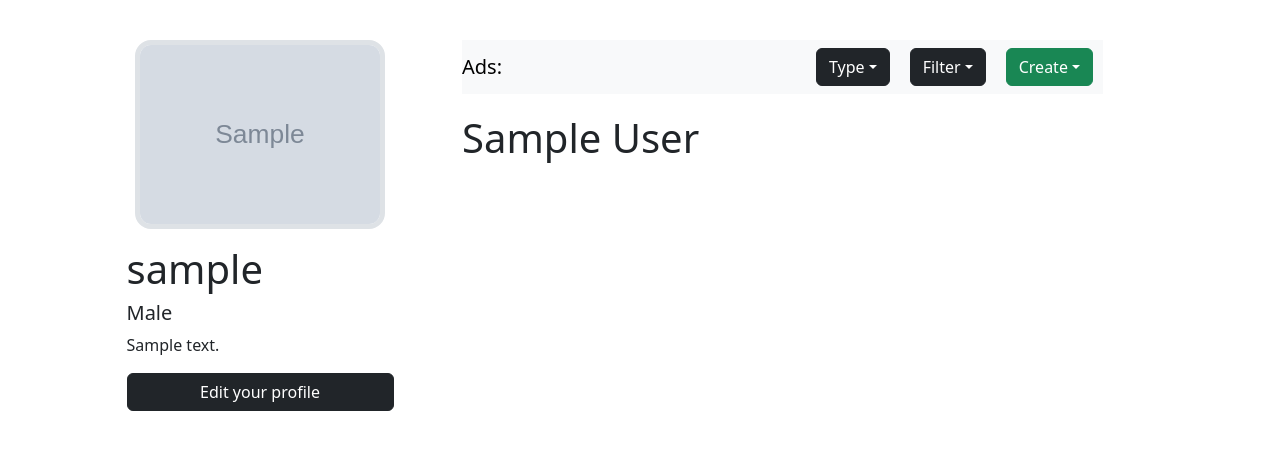
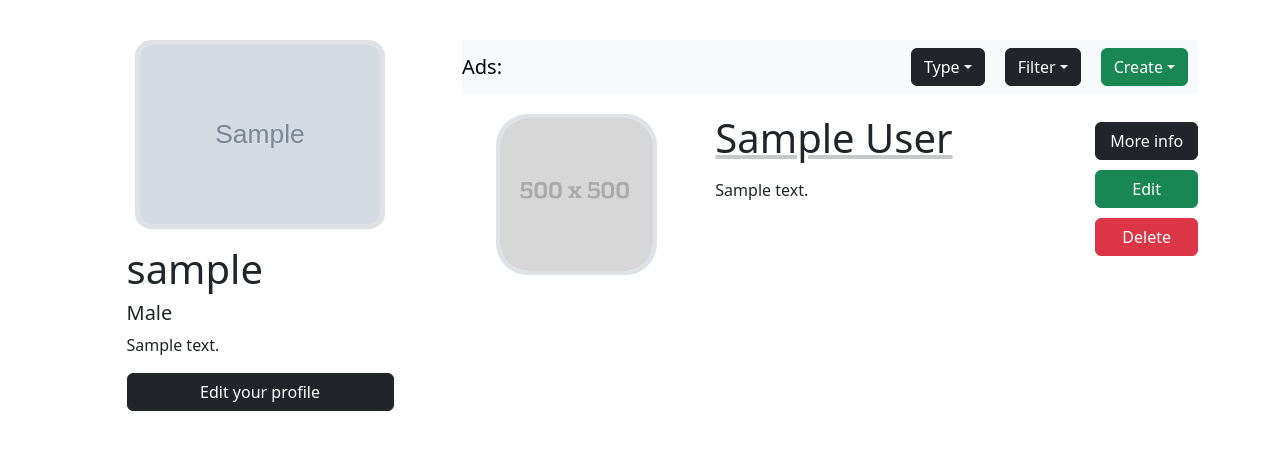
Before and after one commit to Kirill-Stepankov/AdoptMe, a Django app: a page that uses adoptme/userprofile/templates/userprofile/userprofile.html in a window 1280 px wide. Shown: the part 82-532 px from the top of the page. Run offline with Django 4.2, Linux system fonts and the light colour scheme; a user stored in the database is signed in; tables that the repository leaves empty hold one stand-in row (values such as "Sample post"); grey boxes marked "Sample" are stand-in pictures.

Commit message:
pet ad post template

```diff
--- a/adoptme/userprofile/templates/userprofile/userprofile.html
+++ b/adoptme/userprofile/templates/userprofile/userprofile.html
@@ -27,7 +27,7 @@
                 {% endif %}
             </div>
         </div>
-        <div class="col-7 text-start">
+        <div class="col text-start">
             <nav class="navbar bg-body-tertiary navbar navbar-expand-lg bg-body-tertiary" style="margin-bottom: 20px;">
                   <span class="navbar-brand mb-0 h1">Ads:</span>
                   <ul class="nav navbar-nav ms-auto d-flex align-items-center">
@@ -58,8 +58,21 @@
                 </ul>
               </nav>
               {% for ad in petads %}
-              <div class="row">
-                <h1>{{ad.name}}</h1>
+              <div class="row" style="margin-bottom: 20px;">
+                <div class="col-4 text-center">
+                    <img class="rounded-5 border border-4" src="{% static 'userprofile/images/500x500.jpg'%}" style="width: 70%;">
+                </div>
+                <div class="col-6 text-start">
+                    <a href="#" class="link-dark link-underline-opacity-25"><h1>{{ad.name}}</h1></a>
+                    <p>{{ad.about|linebreaks|truncatewords:37}}</p>
+                </div>
+                <div class="col-2 d-flex align-items-center" >
+                    <span class="align-middle">
+                        <a class="btn btn-dark" style="width: 100%; margin-bottom: 10px;">More info</a>
+                        <a class="btn btn-success" style="width: 100%; margin-bottom: 10px;">Edit</a>
+                        <a class="btn btn-danger" style="width: 100%; margin-bottom: 10px;">Delete</a>
+                    </span>
+                </div>
               </div>
               {% endfor %}
         </div>
--- a/adoptme/userprofile/views.py
+++ b/adoptme/userprofile/views.py
@@ -5,7 +5,7 @@ from django.views.generic import CreateView, View, DetailView, UpdateView
 from django.contrib.auth import login, logout
 from django.contrib.auth.views import LoginView
 from django.contrib.auth.mixins import LoginRequiredMixin
-from .forms import RegisterForm, LoginForm, ProfileUpdateForm
+from .forms import RegisterForm, LoginForm, ProfileUpdateForm, PetAdvertForm
 from django.urls import reverse_lazy
 from django.utils.decorators import method_decorator
 from django.contrib.auth.mixins import UserPassesTestMixin
@@ -59,16 +59,7 @@ class EditProfileView(LoginRequiredMixin, UpdateView):
 
 class CreatePetAdView(LoginRequiredMixin, CreateView):
     model = PetAdvert
-    fields = [
-        'name',
-        'photo',
-        'about',
-        'gender',
-        'type',
-        'size',
-        'age',
-        'breed'
-    ]
+    form_class = PetAdvertForm
     template_name = "userprofile/create_pet_ad.html"
 
     def form_valid(self, form):
```
Also changed, not shown: adoptme/userprofile/forms.py (+37 -1 lines), adoptme/userprofile/static/userprofile/images/1000x1000.png (added), adoptme/userprofile/static/userprofile/images/500x500.jpg (added).
